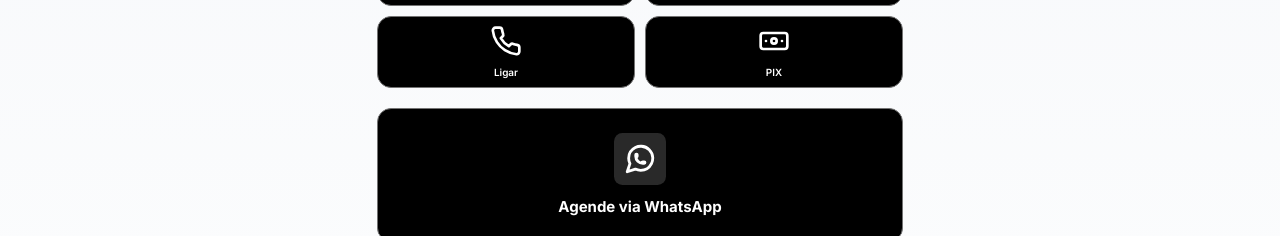
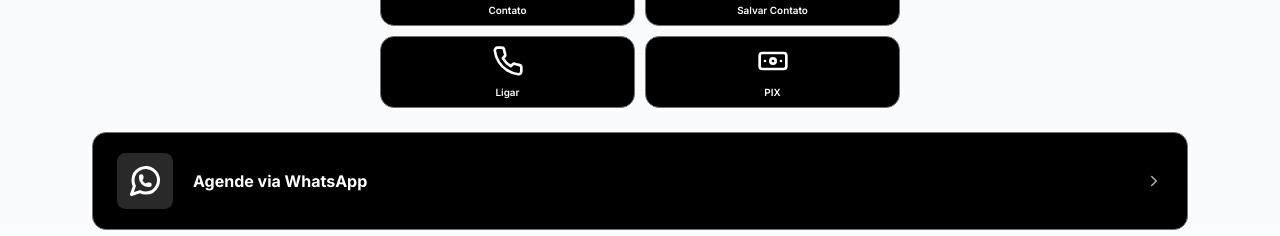
Before and after one commit to axium-co/axiumlink, a plain HTML site: page index.html in a window 1280 px wide. Shown: the part 438-674 px from the top of the page. Drawn offline with Linux system fonts and the light colour scheme.

Commit message:
feat: layout desktop da pagina publica usa a largura da tela - coluna do .page ampliada para 1160px a partir de 980px (PC web e PWA em janela), perfil e acoes rapidas centralizados e compactos (720px/520px, acoes mantem o comportamento atual), links de destaque ocupando a largura em modo lista (linhas largas com icone 56px) e grade em 3 colunas, e cards da lista seguem horizontais no desktop enquanto grade/faixa empilham (icone em cima); mobile/PWA e safe-areas inalterados

```diff
--- a/index.html
+++ b/index.html
@@ -897,15 +897,18 @@
     @media (min-width: 768px) {
       .profile__avatar { width: 112px; height: 112px; }
 
-      /* Cards de destaque centralizados no desktop */
-      .featured__card {
+      /* Em grade/faixa os cards empilham (ícone em cima, centralizado).
+         Na lista seguem horizontais (ícone à esquerda, texto, seta). */
+      .pg-links--grid .featured__card,
+      .pg-links--scroll .featured__card {
         flex-direction: column;
         text-align: center;
         padding: 1.5rem 1.125rem;
         gap: 0.75rem;
       }
 
-      .featured__arrow { display: none; }
+      .pg-links--grid .featured__arrow,
+      .pg-links--scroll .featured__arrow { display: none; }
     }
 
     /* Grade de links no mobile: cada card vira coluna (ícone em cima) para
@@ -921,6 +924,43 @@
       .pg-links--grid .featured__icon { width: 44px; height: 44px; }
       .pg-links--grid .featured__icon svg { width: 26px; height: 26px; }
       .pg-links--grid .featured__arrow { display: none; }
+    }
+
+    /* ================================================================
+       DESKTOP (PC WEB e PWA em janela) — usa a largura da tela
+       ================================================================ */
+    @media (min-width: 980px) {
+      .page {
+        max-width: 1160px;
+        padding: 4rem 2rem 3rem;
+      }
+
+      .page-flow { gap: 1.5rem; }
+
+      /* Perfil e ações rápidas seguem centralizados e compactos
+         (ações rápidas mantêm o comportamento atual). */
+      .profile { max-width: 720px; margin: 0 auto; }
+      .quick-grid { max-width: 520px; margin: 0 auto; }
+
+      /* Cards de destaque aproveitam a largura em 3 colunas */
+      .pg-links--grid { grid-template-columns: repeat(3, 1fr); gap: 1.25rem; }
+
+      /* Lista em modo desktop: linhas largas mais confortáveis */
+      .pg-links:not(.pg-links--grid):not(.pg-links--scroll) .featured__card {
+        padding: 1.25rem 1.5rem;
+        gap: 1.25rem;
+      }
+      .pg-links:not(.pg-links--grid):not(.pg-links--scroll) .featured__icon {
+        width: 56px;
+        height: 56px;
+      }
+      .pg-links:not(.pg-links--grid):not(.pg-links--scroll) .featured__icon svg {
+        width: 36px;
+        height: 36px;
+      }
+      .pg-links:not(.pg-links--grid):not(.pg-links--scroll) .featured__body strong {
+        font-size: 1rem;
+      }
     }
   </style>
 
```
